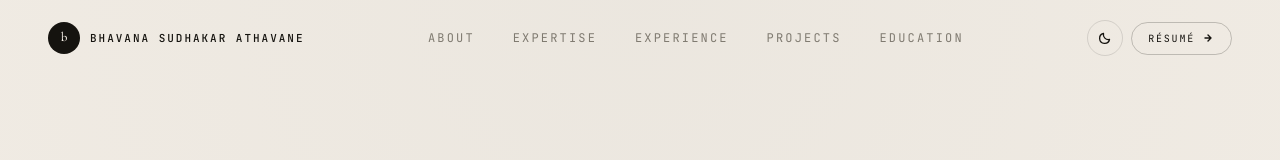
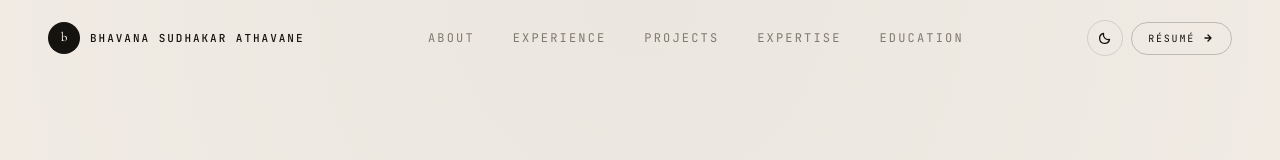
Before and after one commit to Bhavanasa1902/B_Portfolio, a Next.js app: page / in a window 1280 px wide. Shown: the top 160 px of the page. Built offline with nearby package versions, Linux system fonts and the light colour scheme.

Commit message:
chore: align project cards under category controls

```diff
--- a/src/app/page.tsx
+++ b/src/app/page.tsx
@@ -42,9 +42,9 @@ export default function Home() {
           duration={85}
         />
         <About />
-        <Expertise />
         <Experience />
         <Projects />
+        <Expertise />
         <Education />
         <Contact />
       </main>
--- a/src/components/portfolio/projects.tsx
+++ b/src/components/portfolio/projects.tsx
@@ -171,6 +171,7 @@ export function Projects() {
       </div>
 
       {/* ── Carousel track ── */}
+      <div className="container-editorial">
         <div
           ref={trackRef}
           onScroll={onScroll}
@@ -180,8 +181,8 @@ export function Projects() {
           onMouseLeave={endDrag}
           style={{
             cursor: isDragging ? "grabbing" : "grab",
-          paddingLeft: "clamp(1.25rem, 4vw, 3rem)",
-          paddingRight: "clamp(1.25rem, 4vw, 3rem)",
+            paddingLeft: 0,
+            paddingRight: 0,
           }}
           className="flex gap-5 overflow-x-auto snap-x snap-mandatory scrollbar-none pb-4 select-none"
         >
@@ -199,6 +200,7 @@ export function Projects() {
 
           {/* End spacer so last card can fully snap to centre-left */}
           <div className="shrink-0 w-8 md:w-16" aria-hidden />
+        </div>
       </div>
 
       {/* ── Progress dots ── */}
--- a/src/lib/portfolio-data.ts
+++ b/src/lib/portfolio-data.ts
@@ -448,9 +448,9 @@ export const education: EducationEntry[] = [
 export const sections = [
   { id: "intro", label: "Intro", index: "00" },
   { id: "about", label: "About", index: "01" },
-  { id: "expertise", label: "Expertise", index: "02" },
-  { id: "experience", label: "Experience", index: "03" },
-  { id: "work", label: "Projects", index: "04" },
+  { id: "experience", label: "Experience", index: "02" },
+  { id: "work", label: "Projects", index: "03" },
+  { id: "expertise", label: "Expertise", index: "04" },
   { id: "education", label: "Education", index: "05" },
   { id: "contact", label: "Contact", index: "06" },
 ] as const;
```
Lines whose indentation alone changed are shown as unchanged.
